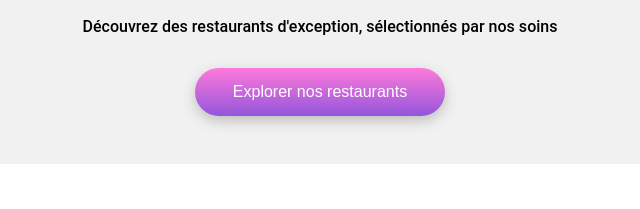
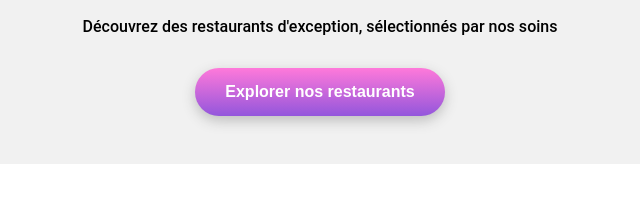
Before and after one commit to OgdenRichard/rog_3_012023, a website: page index.html in a window 1280 px wide. Shown: the part 218-427 px from the top of the page, 320-960 px from the left. Drawn offline with Linux system fonts and the light colour scheme; a web font is replaced by a local one.

Commit message:
300123 | cleanup restaus

```diff
--- a/sass/components/_buttons.scss
+++ b/sass/components/_buttons.scss
@@ -53,7 +53,7 @@
     background-image: linear-gradient($color-secondary, $color-primary);
     text-align: center;
     font-size: 1em;
-    font-weight: 500;
+    font-weight: 550;
     color: $color-white;
     outline: none;
     box-shadow: 0 0.3em 0.8em darker-shift($color-lightgrey, 'shadow');
```
Also changed, not shown: public/css/style.css.
